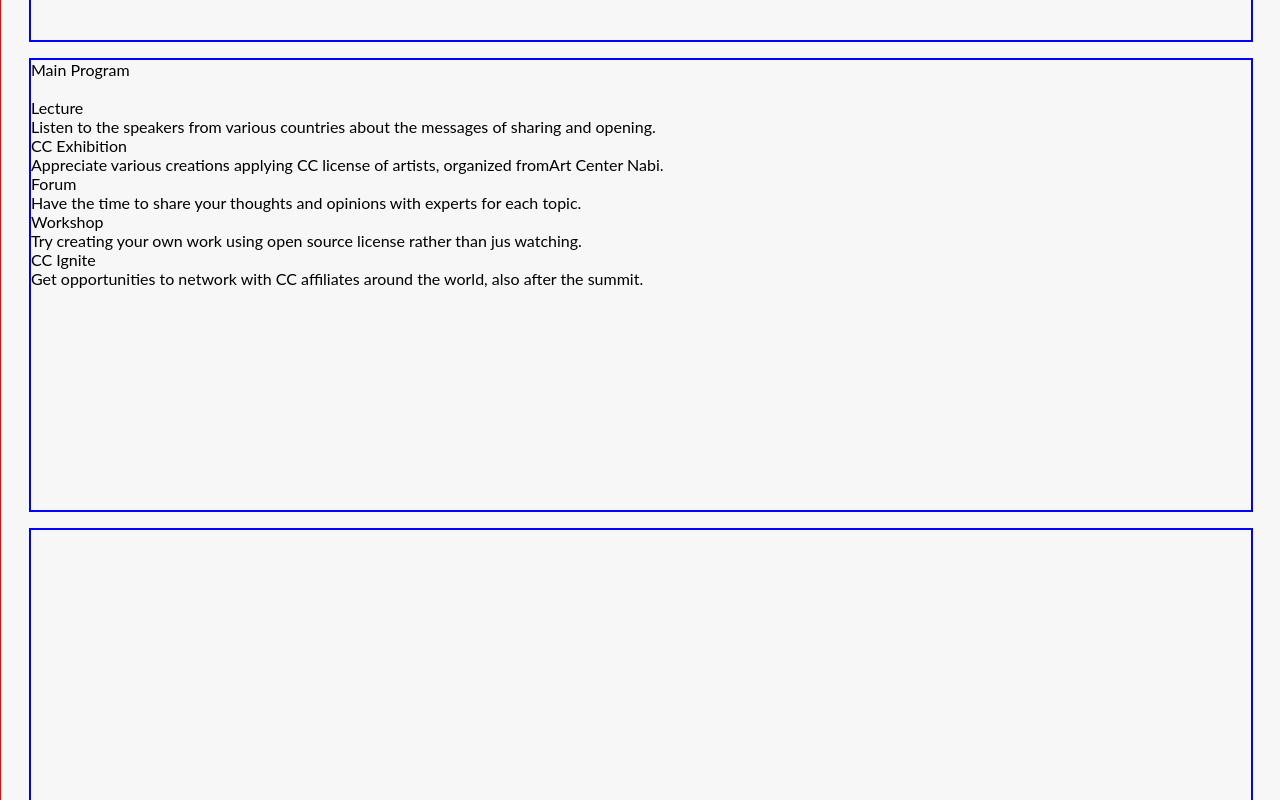
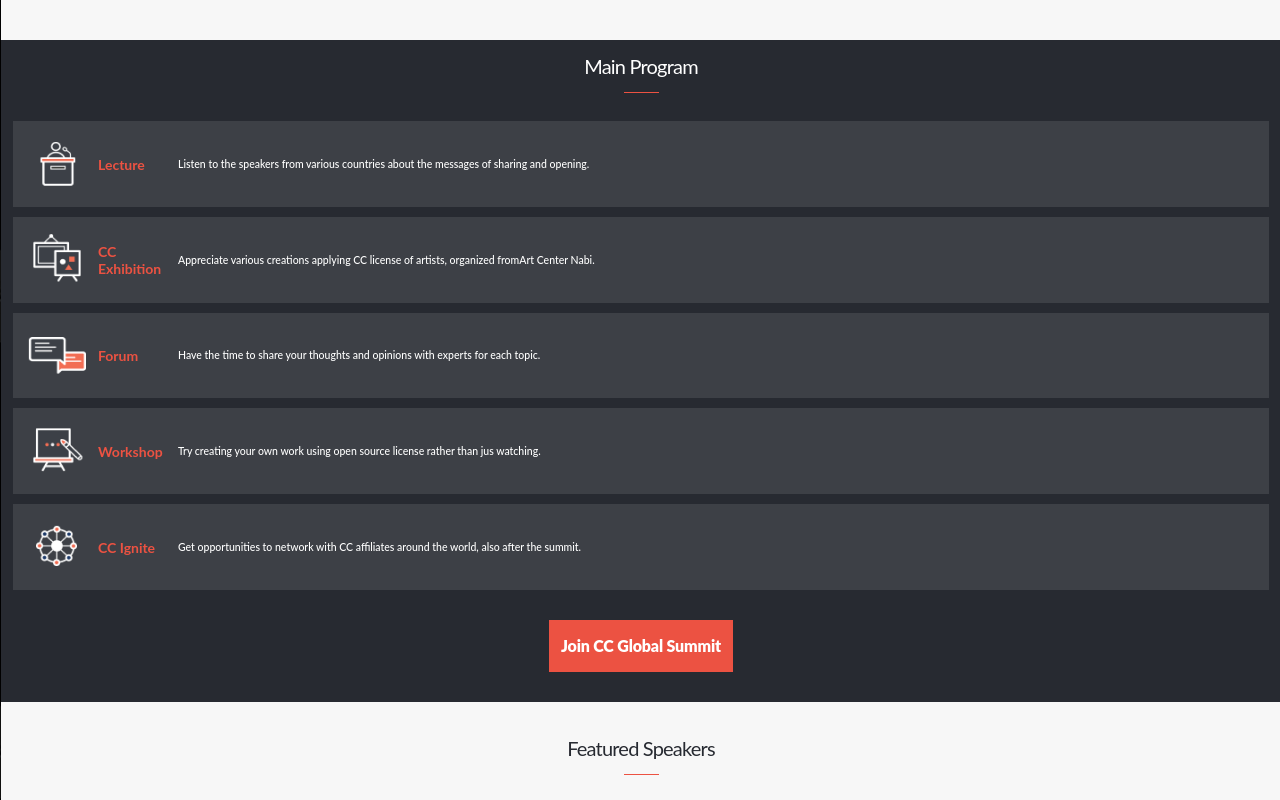
Before and after one commit to wacoo/DEF-CON_Summit, a website: page index2.html in a window 1280 px wide. Shown: the part 520-1320 px from the top of the page. Drawn offline with Linux system fonts and the light colour scheme; files whose address does not match are found by name; a web font is replaced by a local one.

Commit message:
Add main content section done

```diff
--- a/index2.html
+++ b/index2.html
@@ -28,33 +28,54 @@
                 <p>@Natinal Museum of Korea, Art Nabi and more</p>
             </div>
         </section>
-        <section class="s_main_programs">
+        <section class="sec s_main_programs">
             <h2>Main Program</h2>
+            <hr class="line">
+            <div class="programs">
                 <div class="card lecture">
                     <div class="icon">
-                    <img src="" alt="">
+                        <img src="static/images/program_icon_01 1.png" alt="">
                     </div>
                     <h3>Lecture</h3>
                     <p>Listen to the speakers from various countries about the messages of sharing and opening.</p>
                 </div>
                 <div class="card exibit">
+                    <div class="icon">
+                        <img src="static/images/program_icon_02 1.png" alt="">
+                    </div>
                     <h3>CC Exhibition</h3>
                     <p>Appreciate various creations applying CC license of artists, organized fromArt Center Nabi.</p>
                 </div>
                 <div class="card forum">
+                    <div class="icon">
+                        <img src="static/images/program_icon_03 1.png" alt="">
+                    </div>
                     <h3>Forum</h3>
                     <p>Have the time to share your thoughts and opinions with experts for  each topic.</p>
                 </div>
                 <div class="card workshop">
+                    <div class="icon">
+                        <img src="static/images/program_icon_04 1.png" alt="">
+                    </div>
                     <h3>Workshop</h3>
                     <p>Try creating your own work using open source license rather than jus watching.</p>
                 </div>
                 <div class="card cc_ignite">
+                    <div class="icon">
+                        <img src="static/images/program_icon_05 1.png" alt="">
+                    </div>
                     <h3>CC Ignite</h3>
                     <p>Get opportunities to network with CC affiliates around the world, also after the summit.</p>
                 </div>
+            </div>
+            <div class="btn_join">
+                <a href="#">Join CC Global Summit</a>
+            </div>
         </section>
-        <section class="s_featured_speakers"></section>
+        <section class=" sec s_featured_speakers">
+            <h2>Featured Speakers</h2>
+            <hr class="line">
+        </section>
     </main>
 </body>
 
--- a/static/css/main.scss
+++ b/static/css/main.scss
@@ -96,22 +96,23 @@
 
 $section-margin: 30px;
 $min-width-sec-mobile: 416px;
-
+$width-100p-24: calc(100% - 24px);
 $red-text-color: #ec5242;
 $silver-bg-color: #d3d3d3;
 $black-text-color: #272a31;
 $bg-color: #f7f7f7;
-
+$bg-color-rgba: rgba(247, 247, 247, 0.1);
+$white-color: #fff;
 $padding-margin-left-right: 0 30px 0 30px;
 $tb-gap-sections: 10px 0 10px 0;
 
-$p-text-size: 14px;
-$h3-text-size: 24px;
+$p-text-size: 10.5px;
+$h3-text-24: 24px;
+$h3-text-14: 14px;
 $h1-text-size: 30px;
 $h2-text-size: 27px;
 
 @mixin lato-font ($size, $weight, $color) {
-
   font-weight: $weight;
   font-size: $size;
   color: $color;
@@ -138,9 +139,8 @@
   margin-left: 1px;
   display: grid;
   grid-template-rows: auto auto auto;
-  padding: $padding-margin-left-right;
   background-color: $bg-color;
-  outline: $outline-red;
+  //outline: $outline-red;
 
   & .s_headline,
   .s_main_programs,
@@ -150,19 +150,21 @@
     min-height: 450px;
     margin: $tb-gap-sections;
     //background-color: blue;
-    outline: $outline-blue;
+    //outline: $outline-blue;
 
   }
 
-  & .headline {
+  & .s_headline {
+    width: $width-100p-24;
     @include lato-font($p-text-size, 400px, $black-text-color);
+    margin: 0 12px 0 12px;
   }
 
 }
 
 .s_headline {
   & h3 {
-    @include lato-font($h3-text-size, 400, $red-text-color);
+    @include lato-font($h3-text-24, 400, $red-text-color);
   }
 
   & h1 {
@@ -176,11 +178,11 @@
   & .description {
     padding: 15px;
     margin: 15px 0 15px 0;
-    border: #fff solid 3px;
+    border: $white-color solid 3px;
   }
 
   & h2 {
-    @include lato-font($h3-text-size, 900, $black-text-color);
+    @include lato-font($h3-text-24, 900, $black-text-color);
   }
 
   & .time_loc {
@@ -191,3 +193,75 @@
     font-size: calc($p-text-size + 2px);
   }
 }
+
+.sec {
+  & > h2 {
+    margin: 12px 0 12px 0;
+    text-align: center;
+    @include lato-font(20px, 400, $white-color);
+    font-style: normal;
+    line-height: 28px;
+    letter-spacing: -0.8px;
+  }
+
+  & .line {
+     width: 35px;
+     height: 1px;
+     background-color: $red-text-color;
+     border: 0;
+   }
+}
+
+.s_main_programs {
+  background-color: $black-text-color;
+
+  & .programs {
+    margin-top: 40px - 12px;
+  }
+  & .card {
+    margin: 10px 12px;
+    display: grid;
+    grid-template-columns: 70px 80px 2fr;
+    align-items: center;
+    background-color: $bg-color-rgba;
+  }
+
+  & div.card p {
+    @include lato-font($p-text-size, 500, $white-color);
+    line-height: 22.299px;
+  }
+
+  & .card h3 {
+    @include lato-font($h3-text-14, 700, $red-text-color);
+  }
+
+  & .card p,
+  & .card h3,
+  & .card .icon {
+
+    margin: 15px 5px 15px 15px;
+  }
+
+  & .btn_join {
+    margin: 30px 0 30px 0;
+    display: flex;
+    justify-content: center
+  }
+
+  & .btn_join a {
+    @include lato-font(16px, 900, $white-color);
+    padding: 12px;
+    background-color: $red-text-color;
+    font-style: normal;
+    line-height: 28px;
+    letter-spacing: -0.16px;
+    text-decoration: none;
+  }
+}
+
+.s_featured_speakers {
+
+  & > h2 {
+    color: $black-text-color;
+  }
+}
```
Also changed, not shown: static/css/main.css, static/images/program_icon_01 1.png (added), static/images/program_icon_02 1.png (added), static/images/program_icon_03 1.png (added), static/images/program_icon_04 1.png (added), static/images/program_icon_05 1.png (added), 1 other file. Lines whose indentation alone changed are shown as unchanged.
